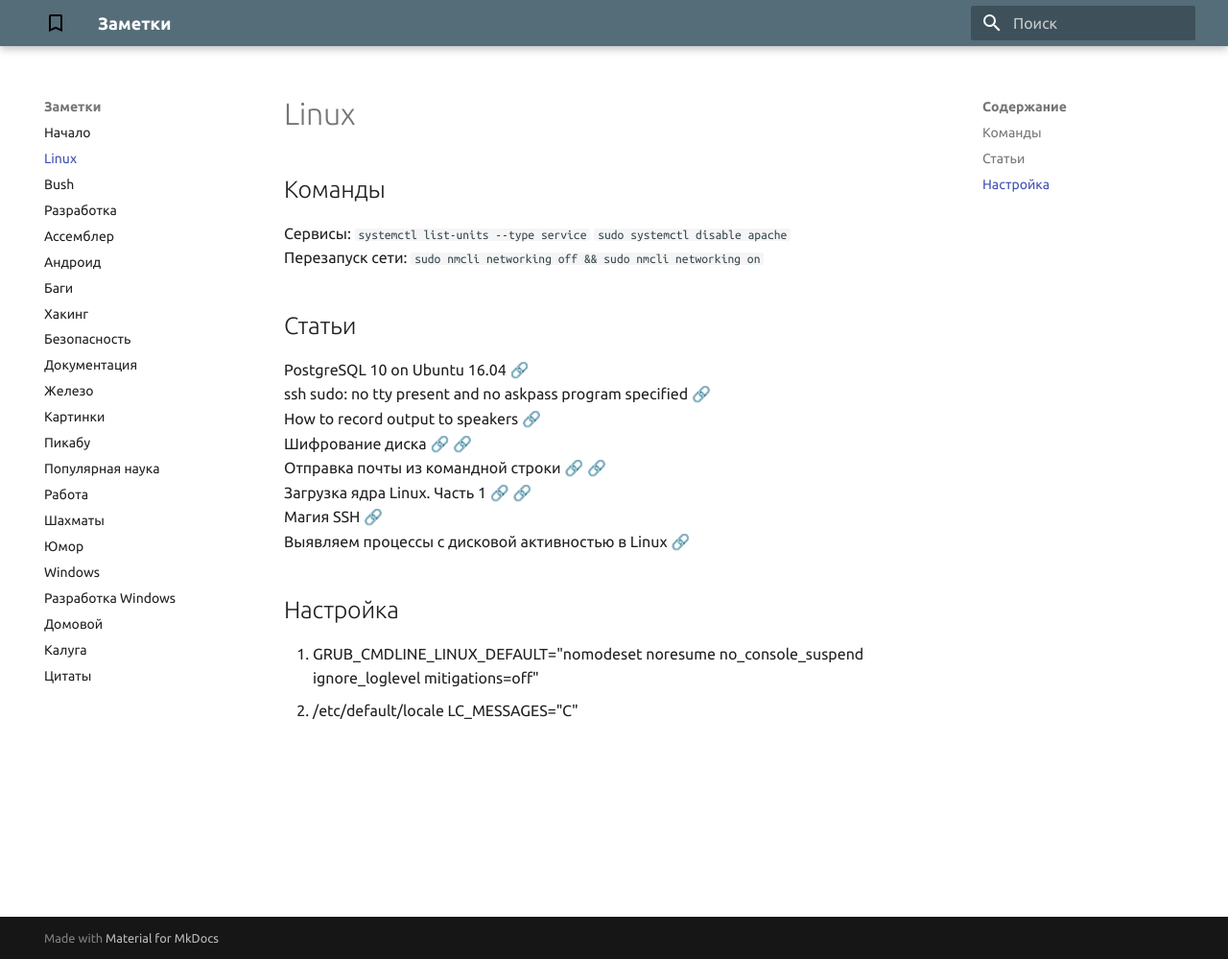
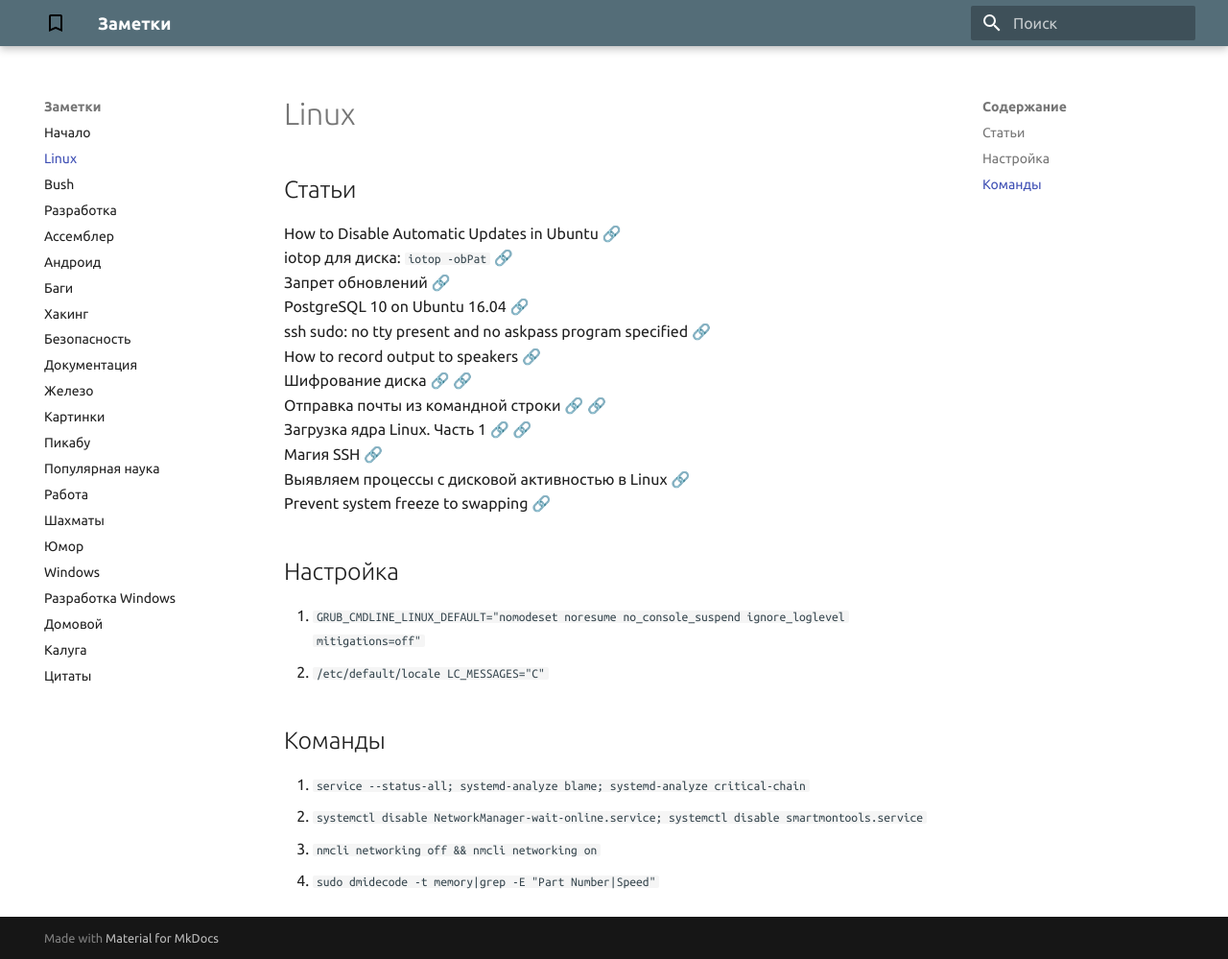
Before and after one commit to mehelme/mehelme.github.io, an MkDocs documentation site: the page built from docs/linux.md, in a window 1280 px wide and 999 px high. Shown: the whole window at 96% size. Built offline with MkDocs 1.6.1 and Material for MkDocs 9.7.7, drawn with Linux system fonts in a browser that asks for light colours.

Commit message:
v. 12.01.2023

```diff
--- a/docs/linux.md
+++ b/docs/linux.md
@@ -1,10 +1,9 @@
 # Linux
 
-## Команды
-Сервисы: ``systemctl list-units --type service`` ``sudo systemctl disable apache``<br>
-Перезапуск сети: ``sudo nmcli networking off && sudo nmcli networking on``
-
 ## Статьи
+How to Disable Automatic Updates in Ubuntu [&#128279;]( https://linuxnightly.com/how-to-disable-automatic-updates-in-ubuntu/ ) <br>
+iotop для диска: ``iotop -obPat`` [&#128279;]( https://habr.com/ru/post/476414/ ) <br>
+Запрет обновлений [&#128279;]( https://linuxnightly.com/how-to-disable-automatic-updates-in-ubuntu/ ) <br>
 PostgreSQL 10 on Ubuntu 16.04 [&#128279;](https://tecadmin.net/install-postgresql-server-on-ubuntu/) <br>
 ssh sudo: no tty present and no askpass program specified [&#128279;](https://stackoverflow.com/questions/21659637/how-to-fix-sudo-no-tty-present-and-no-askpass-program-specified-error) <br>
 How to record output to speakers [&#128279;](https://askubuntu.com/questions/229352/how-to-record-output-to-speakers) <br>
@@ -13,7 +12,14 @@ How to record output to speakers [&#128279;](https://askubuntu.com/questions/229
 Загрузка ядра Linux. Часть 1 [&#128279;](https://habr.com/post/428664/) [&#128279;](https://0xax.gitbooks.io/linux-insides/content/Booting/linux-bootstrap-1.html) <br>
 Магия SSH [&#128279;](https://habr.com/post/331348/) <br>
 Выявляем процессы с дисковой активностью в Linux [&#128279;]( https://habr.com/ru/post/476414/ ) <br>
+Prevent system freeze to swapping [&#128279;]( https://superuser.com/questions/1115983/prevent-system-freeze-unresponsiveness-due-to-swapping-run-away-memory-usage ) <br>
 
 ## Настройка
-1. GRUB_CMDLINE_LINUX_DEFAULT="nomodeset noresume no_console_suspend ignore_loglevel mitigations=off"
-1. /etc/default/locale LC_MESSAGES="C"
+1. ``GRUB_CMDLINE_LINUX_DEFAULT="nomodeset noresume no_console_suspend ignore_loglevel mitigations=off"``
+1. ``/etc/default/locale LC_MESSAGES="C"``
+
+## Команды
+1. ``service --status-all; systemd-analyze blame; systemd-analyze critical-chain``<br>
+1. ``systemctl disable NetworkManager-wait-online.service; systemctl disable smartmontools.service``<br>
+1. ``nmcli networking off && nmcli networking on``
+1. ``sudo dmidecode -t memory|grep -E "Part Number|Speed"``
```
Also changed, not shown: docs/devel.md (+10 -4 lines), docs/index.md (+1 -1 lines).
